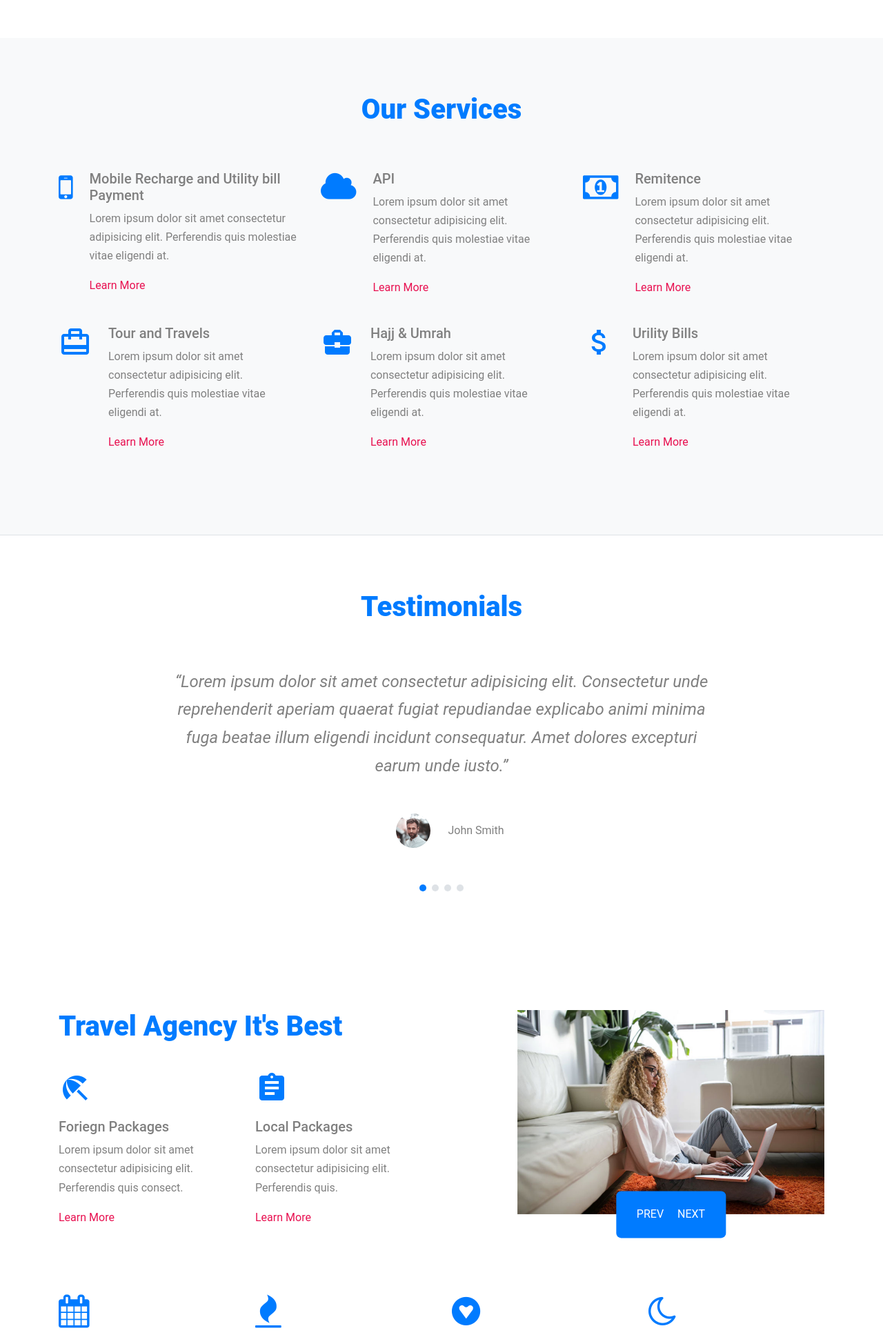
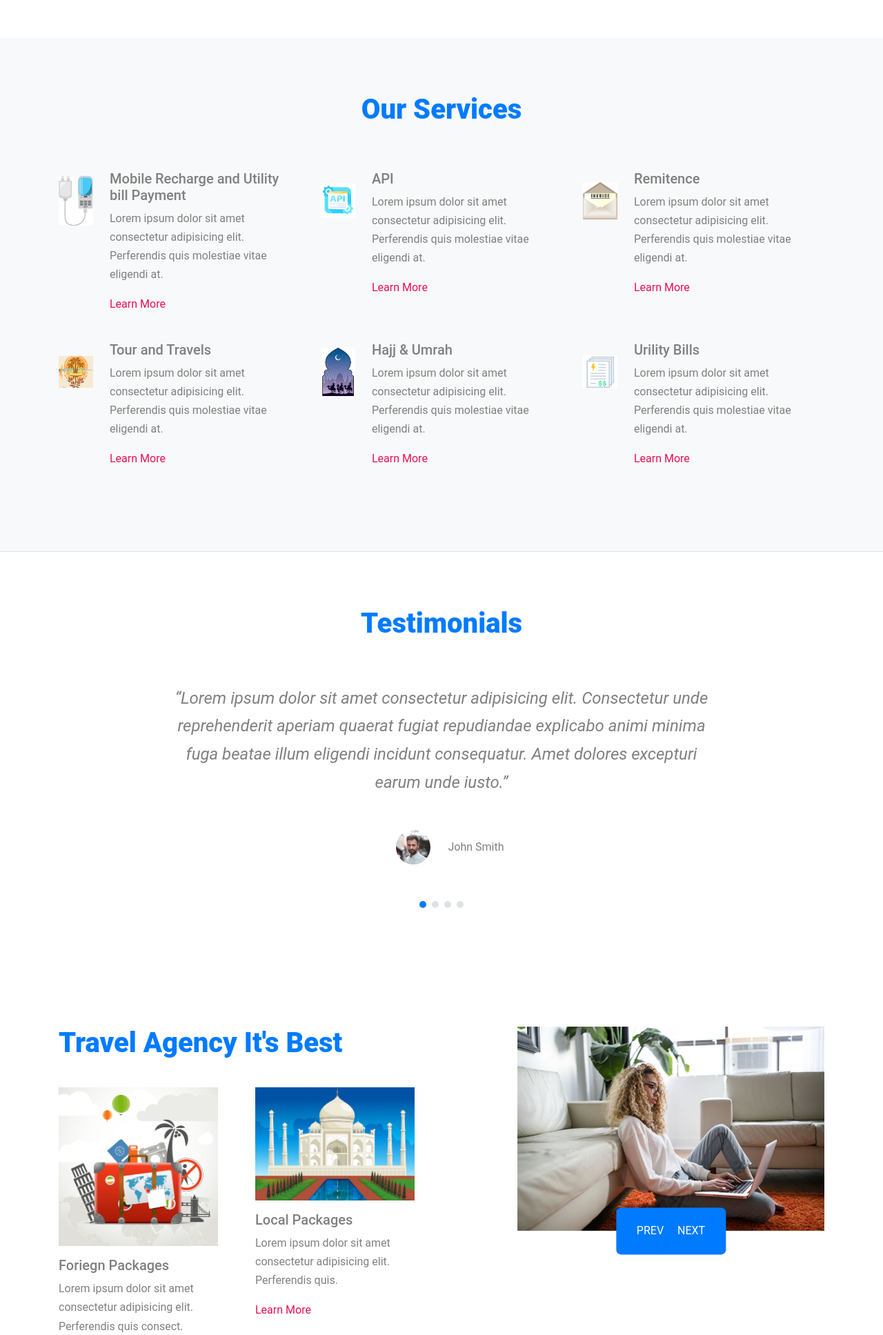
Before and after one commit to vishal-pandey/wp-pointer, a WordPress theme: template index.php in a window 1280 px wide. Shown: the part 3901-5836 px from the top of the page at 69% size. Run offline with PHP 8.4 and a stand-in for WordPress, Linux system fonts and the light colour scheme; the site name, menu and one post (Sample post) are stand-ins, and other content is empty; some web fonts are replaced.

Commit message:
Images changes

```diff
--- a/index.php
+++ b/index.php
@@ -298,7 +298,10 @@
         <div class="row align-items-stretch">
           <div class="col-md-6 col-lg-4 mb-4 mb-lg-4" data-aos="fade-up">
             <div class="unit-4 d-flex">
-              <div class="unit-4-icon mr-4"><span class="text-primary icon-mobile"></span></div>
+              <div class="unit-4-icon mr-4">
+                <!-- <span class="text-primary icon-mobile"></span> -->
+                <span class="text-primary"><img src="<?php echo get_template_directory_uri()."/"; ?>vectors/1.jpg" width="50"></span>
+              </div>
               <div>
                 <h3>Mobile Recharge and Utility bill Payment</h3>
                 <p>Lorem ipsum dolor sit amet consectetur adipisicing elit. Perferendis quis molestiae vitae eligendi at.</p>
@@ -308,7 +311,10 @@
           </div>
           <div class="col-md-6 col-lg-4 mb-4 mb-lg-4" data-aos="fade-up" data-aos-delay="100">
             <div class="unit-4 d-flex">
-              <div class="unit-4-icon mr-4"><span class="text-primary icon-cloud"></span></div>
+              <div class="unit-4-icon mr-4">
+                <!-- <span class="text-primary icon-cloud"></span> -->
+                <span class="text-primary"><img src="<?php echo get_template_directory_uri()."/"; ?>vectors/2.jpg" width="50"></span>
+              </div>
               <div>
                 <h3>API</h3>
                 <p>Lorem ipsum dolor sit amet consectetur adipisicing elit. Perferendis quis molestiae vitae eligendi at.</p>
@@ -318,7 +324,10 @@
           </div>
           <div class="col-md-6 col-lg-4 mb-4 mb-lg-4" data-aos="fade-up" data-aos-delay="200">
             <div class="unit-4 d-flex">
-              <div class="unit-4-icon mr-4"><span class="text-primary icon-money"></span></div>
+              <div class="unit-4-icon mr-4">
+                <!-- <span class="text-primary icon-money"></span> -->
+                <span class="text-primary"><img src="<?php echo get_template_directory_uri()."/"; ?>vectors/3.jpg" width="50"></span>
+              </div>
               <div>
                 <h3>Remitence</h3>
                 <p>Lorem ipsum dolor sit amet consectetur adipisicing elit. Perferendis quis molestiae vitae eligendi at.</p>
@@ -330,27 +339,36 @@
 
           <div class="col-md-6 col-lg-4 mb-4 mb-lg-4" data-aos="fade-up" data-aos-delay="300">
             <div class="unit-4 d-flex">
-              <div class="unit-4-icon mr-4"><span class="text-primary icon-card_travel"></span></div>
+              <div class="unit-4-icon mr-4">
+                <!-- <span class="text-primary icon-card_travel"></span> -->
+                <span class="text-primary"><img src="<?php echo get_template_directory_uri()."/"; ?>vectors/4.jpg" width="50"></span>
+              </div>
               <div>
                 <h3>Tour and Travels</h3>
                 <p>Lorem ipsum dolor sit amet consectetur adipisicing elit. Perferendis quis molestiae vitae eligendi at.</p>
-                <p><a href="#">Learn More</a></p>
+                <p><a href="https://travel.aflahgroups.com/">Learn More</a></p>
               </div>
             </div>
           </div>
           <div class="col-md-6 col-lg-4 mb-4 mb-lg-4" data-aos="fade-up" data-aos-delay="400">
             <div class="unit-4 d-flex">
-              <div class="unit-4-icon mr-4"><span class="text-primary icon-business_center"></span></div>
+              <div class="unit-4-icon mr-4">
+                <!-- <span class="text-primary icon-business_center"></span> -->
+                <span class="text-primary"><img src="<?php echo get_template_directory_uri()."/"; ?>vectors/5.jpg" width="50"></span>
+              </div>
               <div>
                 <h3>Hajj & Umrah</h3>
                 <p>Lorem ipsum dolor sit amet consectetur adipisicing elit. Perferendis quis molestiae vitae eligendi at.</p>
-                <p><a href="#">Learn More</a></p>
+                <p><a href="https://travel.aflahgroups.com/">Learn More</a></p>
               </div>
             </div>
           </div>
           <div class="col-md-6 col-lg-4 mb-4 mb-lg-4" data-aos="fade-up" data-aos-delay="500">
             <div class="unit-4 d-flex">
-              <div class="unit-4-icon mr-4"><span class="text-primary icon-attach_money"></span></div>
+              <div class="unit-4-icon mr-4">
+                <!-- <span class="text-primary icon-attach_money"></span> -->
+                <span class="text-primary"><img src="<?php echo get_template_directory_uri()."/"; ?>vectors/6.jpg" width="50"></span>
+              </div>
               <div>
                 <h3>Urility Bills</h3>
                 <p>Lorem ipsum dolor sit amet consectetur adipisicing elit. Perferendis quis molestiae vitae eligendi at.</p>
@@ -458,21 +476,27 @@
               </div>
               <div class="col-md-12 mb-md-5 mb-0 col-lg-6">
                 <div class="unit-4">
-                  <div class="unit-4-icon mr-4 mb-3"><span class="text-primary icon-beach_access"></span></div>
+                  <div class="unit-4-icon mr-4 mb-3">
+                    <!-- <span class="text-primary icon-beach_access"></span> -->
+                    <span class="text-primary"><img src="<?php echo get_template_directory_uri()."/"; ?>vectors/7.jpg" style="width:100%;"></span>
+                  </div>
                   <div>
                     <h3>Foriegn Packages</h3>
                     <p>Lorem ipsum dolor sit amet consectetur adipisicing elit. Perferendis quis consect.</p>
-                    <p class="mb-0"><a href="#">Learn More</a></p>
+                    <p class="mb-0"><a href="https://travel.aflahgroups.com/">Learn More</a></p>
                   </div>
                 </div>
               </div>
               <div class="col-md-12 mb-md-5 mb-0 col-lg-6">
                 <div class="unit-4">
-                  <div class="unit-4-icon mr-4 mb-3"><span class="text-primary icon-assignment"></span></div>
+                  <div class="unit-4-icon mr-4 mb-3">
+                    <!-- <span class="text-primary icon-assignment"></span> -->
+                    <span class="text-primary"><img src="<?php echo get_template_directory_uri()."/"; ?>vectors/8.jpg" style="width:100%;"></span>
+                  </div>
                   <div>
                     <h3>Local Packages</h3>
                     <p>Lorem ipsum dolor sit amet consectetur adipisicing elit. Perferendis quis.</p>
-                    <p class="mb-0"><a href="#">Learn More</a></p>
+                    <p class="mb-0"><a href="https://travel.aflahgroups.com/">Learn More</a></p>
                   </div>
                 </div>
               </div>
@@ -484,41 +508,53 @@
             <div class="row">
               <div class="col-md-12 mb-md-5 mb-0 col-lg-3">
                 <div class="unit-4">
-                  <div class="unit-4-icon mr-4 mb-3"><span class="text-primary icon-calendar"></span></div>
+                  <div class="unit-4-icon mr-4 mb-3">
+                    <!-- <span class="text-primary icon-calendar"></span> -->
+                    <span class="text-primary"><img src="<?php echo get_template_directory_uri()."/"; ?>vectors/9.jpg" style="width:100%;"></span>
+                  </div>
                   <div>
                     <h3>Muslim Tour Packages</h3>
                     <p>Lorem ipsum dolor sit amet consectetur adipisicing elit. Perferendis quis.</p>
-                    <p class="mb-0"><a href="#">Learn More</a></p>
+                    <p class="mb-0"><a href="https://travel.aflahgroups.com/">Learn More</a></p>
                   </div>
                 </div>
               </div>
               <div class="col-md-12 mb-md-5 mb-0 col-lg-3">
                 <div class="unit-4">
-                  <div class="unit-4-icon mr-4 mb-3"><span class="text-primary icon-fire"></span></div>
+                  <div class="unit-4-icon mr-4 mb-3">
+                    <!-- <span class="text-primary icon-fire"></span> -->
+                    <span class="text-primary"><img src="<?php echo get_template_directory_uri()."/"; ?>vectors/10.jpg" style="width:100%;"></span>
+                  </div>
                   <div>
                     <h3>Hindu Tour Packages</h3>
                     <p>Lorem ipsum dolor sit amet consectetur adipisicing elit. Perferendis quis.</p>
-                    <p class="mb-0"><a href="#">Learn More</a></p>
+                    <p class="mb-0"><a href="https://travel.aflahgroups.com/">Learn More</a></p>
                   </div>
                 </div>
               </div>
               <div class="col-md-12 mb-md-5 mb-0 col-lg-3">
                 <div class="unit-4">
-                  <div class="unit-4-icon mr-4 mb-3"><span class="text-primary icon-gratipay"></span></div>
+                  <div class="unit-4-icon mr-4 mb-3">
+                    <!-- <span class="text-primary icon-gratipay"></span> -->
+                    <span class="text-primary"><img src="<?php echo get_template_directory_uri()."/"; ?>vectors/11.jpg" style="width:100%;"></span>
+                  </div>
                   <div>
                     <h3>Sikh Tour Packages</h3>
                     <p>Lorem ipsum dolor sit amet consectetur adipisicing elit. Perferendis quis.</p>
-                    <p class="mb-0"><a href="#">Learn More</a></p>
+                    <p class="mb-0"><a href="https://travel.aflahgroups.com/">Learn More</a></p>
                   </div>
                 </div>
               </div>
               <div class="col-md-12 mb-md-5 mb-0 col-lg-3">
                 <div class="unit-4">
-                  <div class="unit-4-icon mr-4 mb-3"><span class="text-primary icon-moon-o"></span></div>
+                  <div class="unit-4-icon mr-4 mb-3">
+                    <!-- <span class="text-primary icon-moon-o"></span> -->
+                    <span class="text-primary"><img src="<?php echo get_template_directory_uri()."/"; ?>vectors/12.jpg" style="width:100%;"></span>
+                  </div>
                   <div>
                     <h3>Honey Moon Packages</h3>
                     <p>Lorem ipsum dolor sit amet consectetur adipisicing elit. Perferendis quis.</p>
-                    <p class="mb-0"><a href="#">Learn More</a></p>
+                    <p class="mb-0"><a href="https://travel.aflahgroups.com/">Learn More</a></p>
                   </div>
                 </div>
               </div>
```
Also changed, not shown: vectors/1.jpg (added), vectors/10.jpg (added), vectors/11.jpg (added), vectors/12.jpg (added), vectors/2.jpg (added), vectors/3.jpg (added), vectors/4.jpg (added), vectors/5.jpg (added), vectors/6.jpg (added), vectors/7.jpg (added), vectors/8.jpg (added), vectors/9.jpg (added), 2 other files.
